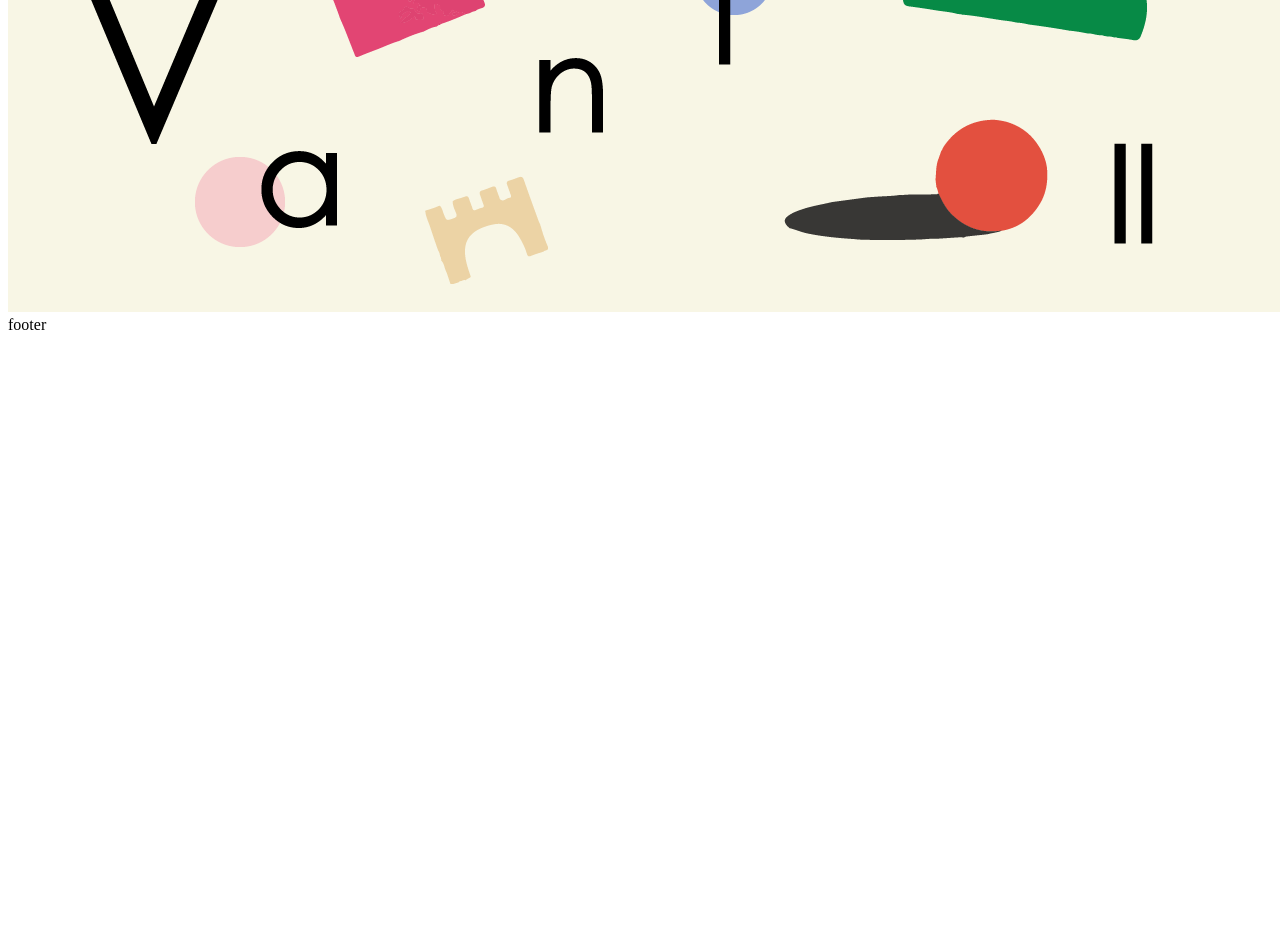
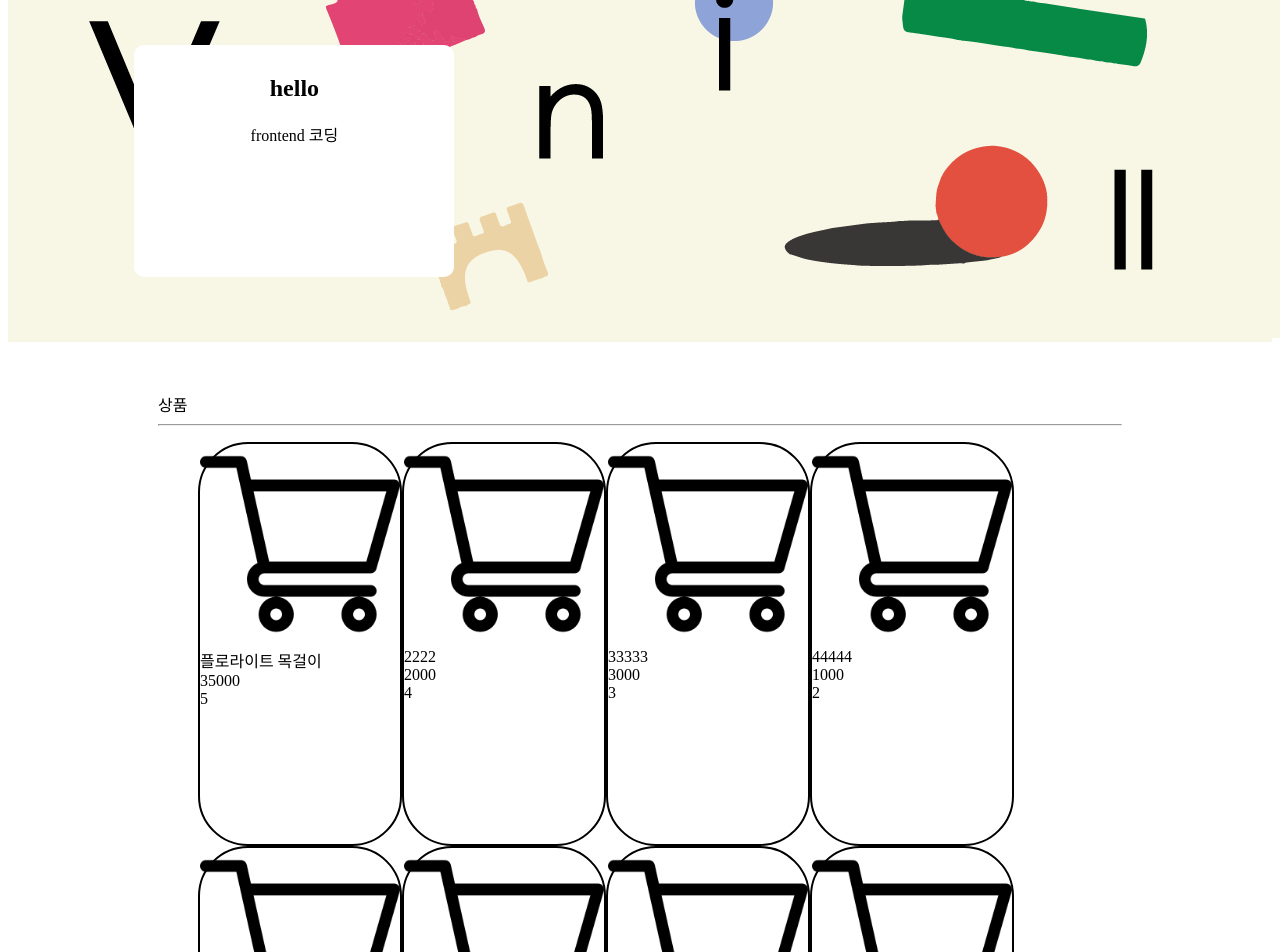
Before and after one commit to choikyusu/ShoppingMall, a Next.js app: page / in a window 1280 px wide. Shown: the part 240-1192 px from the top of the page. Before the commit the page ends 800 px from the top, so only its background shows below. Built offline with nearby package versions, Linux system fonts and the light colour scheme.

Commit message:
main에 상품 list 추가

```diff
--- /dev/null
+++ b/src/components/common/molecues/CoverImage.tsx
@@ -0,0 +1,34 @@
+import { styled } from 'styled-components';
+
+const CoverImage = () => {
+  return (
+    <Styled.ImgWrapper>
+      <Styled.Img src="HomeImg.png" alt="이미지" />
+      <Styled.TextWrapper>
+        <h2>hello</h2>
+        <p>frontend 코딩</p>
+      </Styled.TextWrapper>
+    </Styled.ImgWrapper>
+  );
+};
+
+const Styled = {
+  ImgWrapper: styled.div`
+    position: relative;
+    background: rgb(248, 246, 229);
+    text-align: center;
+  `,
+  TextWrapper: styled.div`
+    padding: 10px;
+    border-radius: 10px;
+    background: white;
+    position: absolute;
+    width: 300px;
+    height: 50%;
+    top: 30%;
+    left: 10%;
+  `,
+  Img: styled.img``,
+};
+
+export default CoverImage;
--- /dev/null
+++ b/src/components/common/molecues/ListItems.tsx
@@ -0,0 +1,100 @@
+import { styled } from 'styled-components';
+const productList = [
+  {
+    id: 1,
+    image: 'ShoppingCart/',
+    productName: '플로라이트 목걸이',
+    price: 35000,
+    star: 5,
+  },
+  {
+    id: 2,
+    image: 'ShoppingCart/',
+    productName: '2222',
+    price: 2000,
+    star: 4,
+  },
+  {
+    id: 3,
+    image: 'ShoppingCart/',
+    productName: '33333',
+    price: 3000,
+    star: 3,
+  },
+  {
+    id: 4,
+    image: 'ShoppingCart/',
+    productName: '44444',
+    price: 1000,
+    star: 2,
+  },
+  {
+    id: 5,
+    image: 'ShoppingCart/',
+    productName: '55555',
+    price: 22000,
+    star: 1,
+  },
+  {
+    id: 6,
+    image: 'ShoppingCart/',
+    productName: '55555',
+    price: 22000,
+    star: 1,
+  },
+  {
+    id: 7,
+    image: 'ShoppingCart/',
+    productName: '55555',
+    price: 22000,
+    star: 1,
+  },
+  {
+    id: 8,
+    image: 'ShoppingCart/',
+    productName: '55555',
+    price: 22000,
+    star: 1,
+  },
+  {
+    id: 9,
+    image: 'ShoppingCart/',
+    productName: '55555',
+    price: 22000,
+    star: 1,
+  },
+];
+
+export const ListItems = () => {
+  return (
+    <Styled.Ul>
+      {productList.map(item => (
+        <li key={item.id}>
+          <Styled.ProductWrapper>
+            <Styled.Img src="ShoppingCart.png" alt="이미지" />
+            <div>{item.productName}</div>
+            <div>{item.price}</div>
+            <div>{item.star}</div>
+          </Styled.ProductWrapper>
+        </li>
+      ))}
+    </Styled.Ul>
+  );
+};
+
+const Styled = {
+  ProductWrapper: styled.div`
+    width: 200px;
+    height: 400px;
+    border-radius: 50px;
+    border: black solid 2px;
+  `,
+  Ul: styled.ul`
+    list-style: none;
+    display: flex;
+    flex-wrap: wrap;
+  `,
+  Img: styled.img`
+    width: 200px;
+  `,
+};
--- a/src/components/common/organisms/Menu/AccountMenu.tsx
+++ b/src/components/common/organisms/Menu/AccountMenu.tsx
@@ -38,6 +38,7 @@ const Styled = {
   Header: styled.header`
     display: flex;
     justify-content: space-between;
+    height: 50px;
   `,
   Setting: styled.div`
     display: flex;
--- /dev/null
+++ b/src/components/common/organisms/ProductBanner.tsx
@@ -0,0 +1,22 @@
+import styled from 'styled-components';
+import { ListItems } from '../molecues/ListItems';
+
+const ProductBanner = () => {
+  return (
+    <Styled.BannerWrapper>
+      <div> 상품</div>
+      <hr />
+      <ListItems />
+    </Styled.BannerWrapper>
+  );
+};
+
+const Styled = {
+  BannerWrapper: styled.div`
+    padding-top: 50px;
+    padding-left: 150px;
+    padding-right: 150px;
+  `,
+};
+
+export default ProductBanner;
--- a/src/components/common/organisms/Main.tsx
+++ b/src/components/common/template/Main/Main.tsx
@@ -1,18 +1,18 @@
 import { styled } from 'styled-components';
+import CoverImage from '../../molecues/CoverImage';
+import ProductBanner from '../../organisms/ProductBanner';
 
 const Main = () => {
   return (
     <Styled.MainWrapper>
-      <Styled.Img src="HomeImg.png" alt="이미지" />
+      <CoverImage />
+      <ProductBanner />
     </Styled.MainWrapper>
   );
 };
 
 const Styled = {
   MainWrapper: styled.main``,
-  Img: styled.img`
-    object-fit: cover; // IE 에서 지원 X
-  `,
 };
 
 export default Main;
```
Also changed, not shown: pages/index.tsx (+4 -4 lines).
